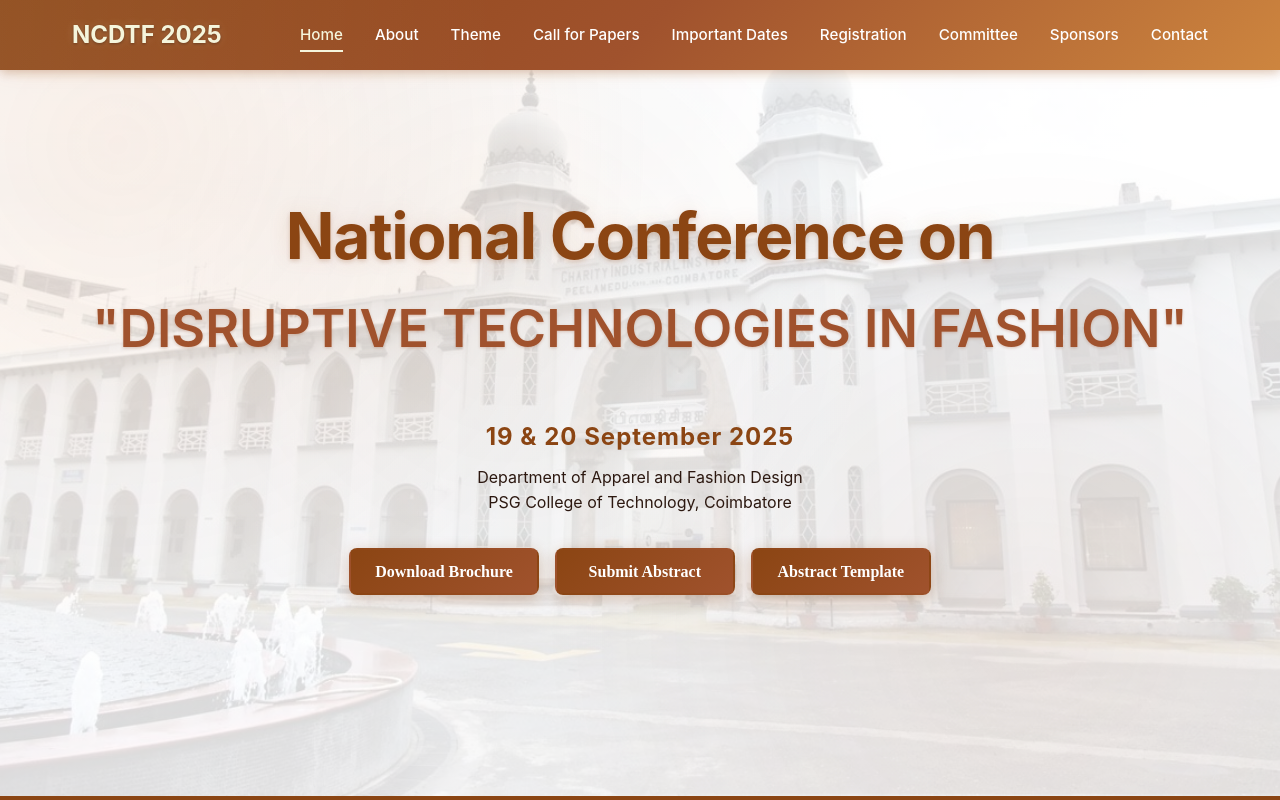
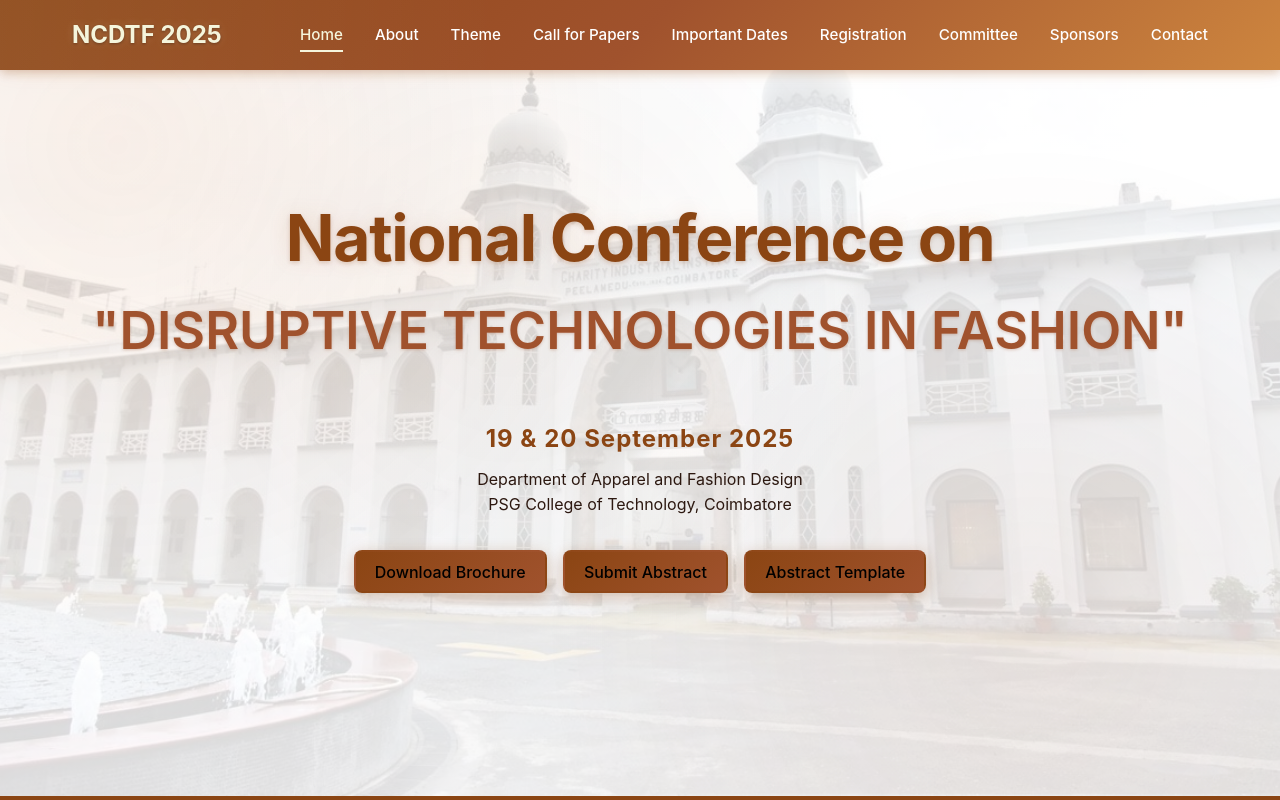
Before and after one commit to Shananthika13/Conference_web, a React (Vite) app: page / in a window 1280 px wide. Shown: the top 800 px of the page. Built offline with nearby package versions, Linux system fonts and the light colour scheme.

Commit message:
changed the dates

```diff
--- a/src/FashionTechConference.css
+++ b/src/FashionTechConference.css
@@ -347,6 +347,7 @@
   background: linear-gradient(135deg, var(--primary-brown) 0%, var(--secondary-brown) 100%);
   box-shadow: 0 4px 15px rgba(139, 69, 19, 0.3);
   border: 2px solid transparent;
+
 }
 
 .btn-primary:hover {
--- a/src/FashionTechConference.jsx
+++ b/src/FashionTechConference.jsx
@@ -47,13 +47,13 @@
           <h3 className="hero-date">19 & 20 September 2025</h3>
           <p className="hero-venue">Department of Apparel and Fashion Design<br />PSG College of Technology, Coimbatore</p>
           <div className="hero-buttons">
-            <button className="btn btn-primary" onClick={handleDownloadBrochure}>
+            <button className="btn-primary" onClick={handleDownloadBrochure}>
               Download Brochure
             </button>
-            <button className="btn btn-primary" onClick={() => window.location.href = 'https://docs.google.com/forms/d/e/1FAIpQLSdHWy5NHK16WlyP6rrO2_hOnzTCncLNST8uhwiJpAn2gP0c0Q/viewform'}>
+            <button className="btn-primary" onClick={() => window.location.href = 'https://docs.google.com/forms/d/e/1FAIpQLSdHWy5NHK16WlyP6rrO2_hOnzTCncLNST8uhwiJpAn2gP0c0Q/viewform'}>
               Submit Abstract
             </button>
-            <button className="btn btn-primary" onClick={() => window.location.href = 'https://docs.google.com/document/d/1g6wtTWJL1f1S00SyNtLgsqa5KkEAbAQw/edit?usp=sharing&ouid=116410768831522929067&rtpof=true&sd=true'}>
+            <button className="btn-primary" onClick={() => window.location.href = 'https://docs.google.com/document/d/1g6wtTWJL1f1S00SyNtLgsqa5KkEAbAQw/edit?usp=sharing&ouid=116410768831522929067&rtpof=true&sd=true'}>
               Abstract Template
             </button>
           </div>
@@ -175,22 +175,22 @@
           <h2 className="section-title">Important Dates</h2>
           <div className="dates-timeline">
             <div className="timeline-item">
-              <div className="date">July 15, 2025</div>
+              <div className="date">July 30, 2025</div>
               <div className="date-event">Submission of Abstracts</div>
             </div>
             <div className="timeline-connector"></div>
             <div className="timeline-item">
-              <div className="date">July 25, 2025</div>
+              <div className="date">Aug 10, 2025</div>
               <div className="date-event">Acceptance of Abstracts</div>
             </div>
             <div className="timeline-connector"></div>
             <div className="timeline-item">
-              <div className="date">Aug 15, 2025</div>
+              <div className="date">Aug 25, 2025</div>
               <div className="date-event">Full Paper Submission</div>
             </div>
             <div className="timeline-connector"></div>
             <div className="timeline-item">
-              <div className="date">Aug 18, 2025</div>
+              <div className="date">Sep 01, 2025</div>
               <div className="date-event">Registration starts on</div>
             </div>
             <div className="timeline-connector"></div>
```
Also changed, not shown: 1 other file (tests, documents, lock files or other folders).
